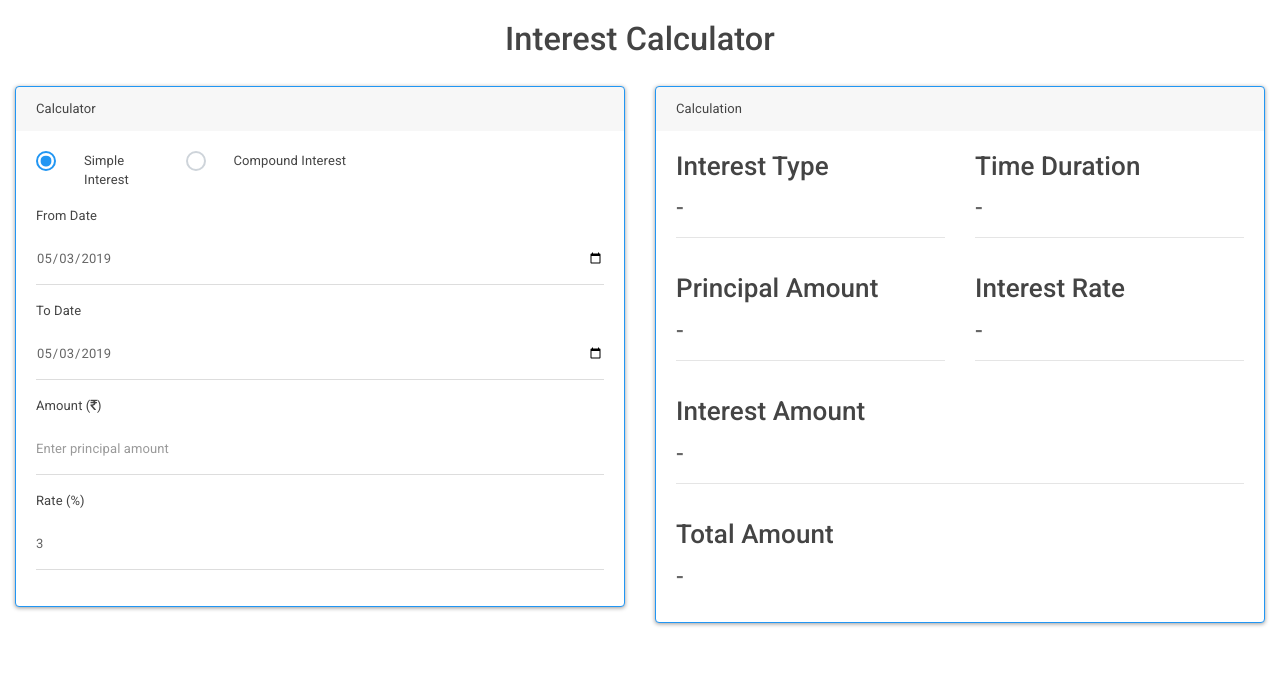
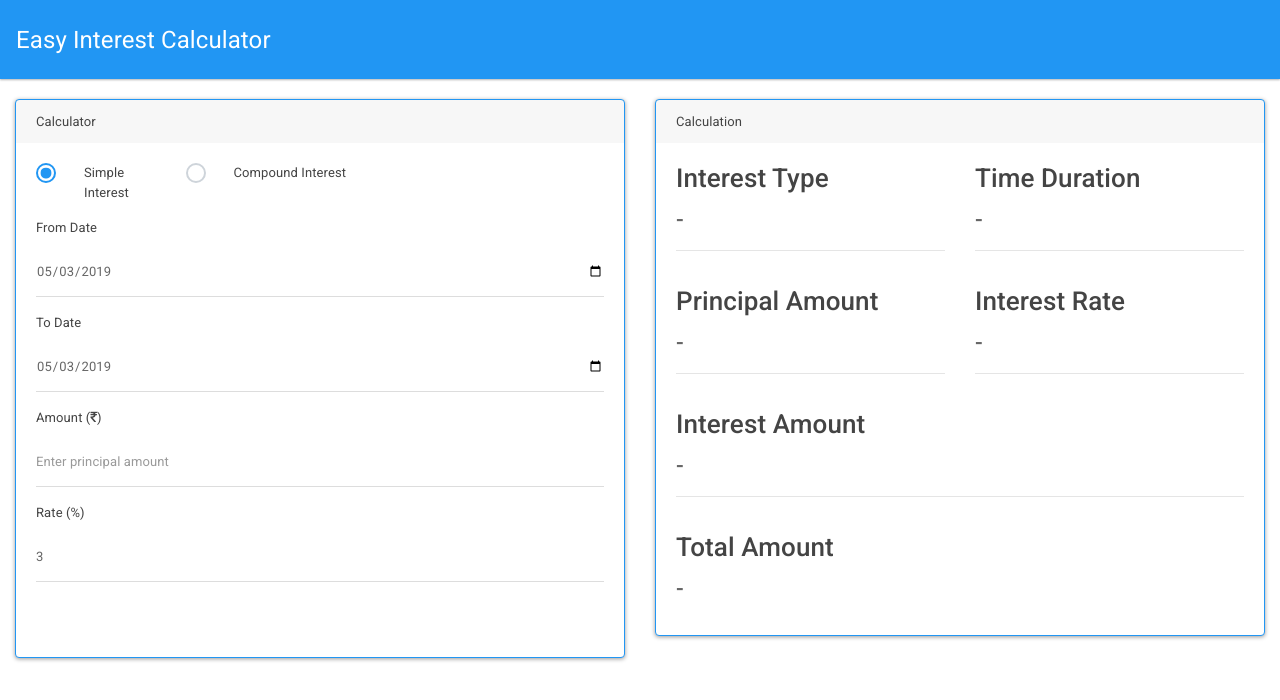
Before and after one commit to ranjeetmali/easy-interest-calc, a plain HTML site: page index.html in a window 1280 px wide. Drawn offline with Linux system fonts and the light colour scheme.

Commit message:
-add header

```diff
--- a/index.html
+++ b/index.html
@@ -89,12 +89,12 @@
     </script>
 </head>
 <body>
+<nav class="navbar navbar-expand-lg navbar-dark bg-primary">
+    <a class="navbar-brand" href="#">Easy Interest Calculator</a>
+</nav><br>
 <div class="container-fluid">
-    <br>
-    <h1 align="center">Interest Calculator</h1>
-    <br>
     <div class="row">
-        <div class="col-sm-6">
+        <div class="col-md-6">
             <div class="card border-primary mb-3">
                 <div class="card-header">Calculator</div>
                 <div class="card-body">
@@ -147,11 +147,11 @@
                                 <!--<small id="to" class="form-text text-muted"></small>-->
                             </div>
                         </div>
-                    </div>
+                    </div><br><br>
                 </div>
             </div>
         </div>
-        <div class="col-sm-6">
+        <div class="col-md-6">
             <div class="card border-primary mb-3">
                 <div class="card-header">Calculation</div>
                 <div class="card-body">
```
